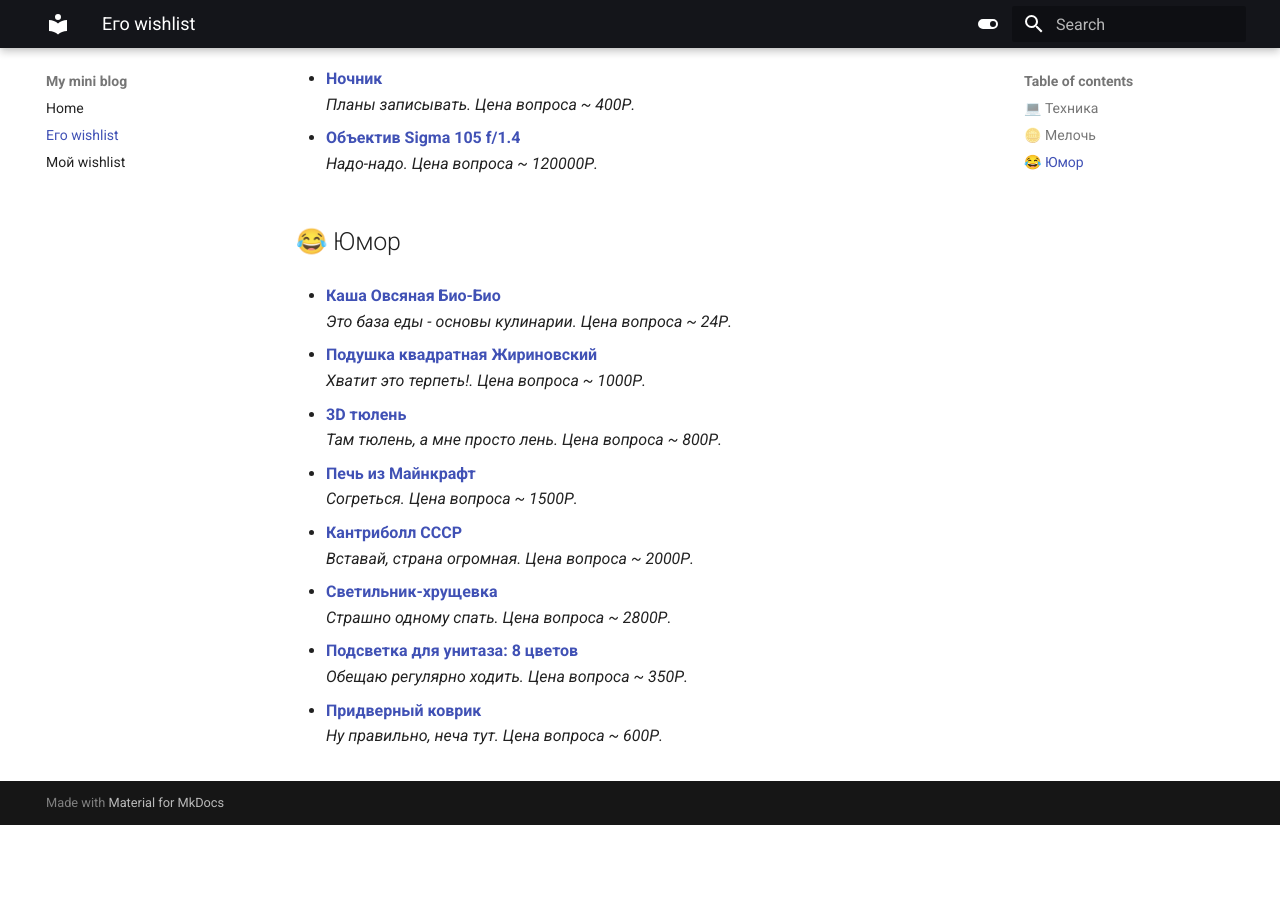
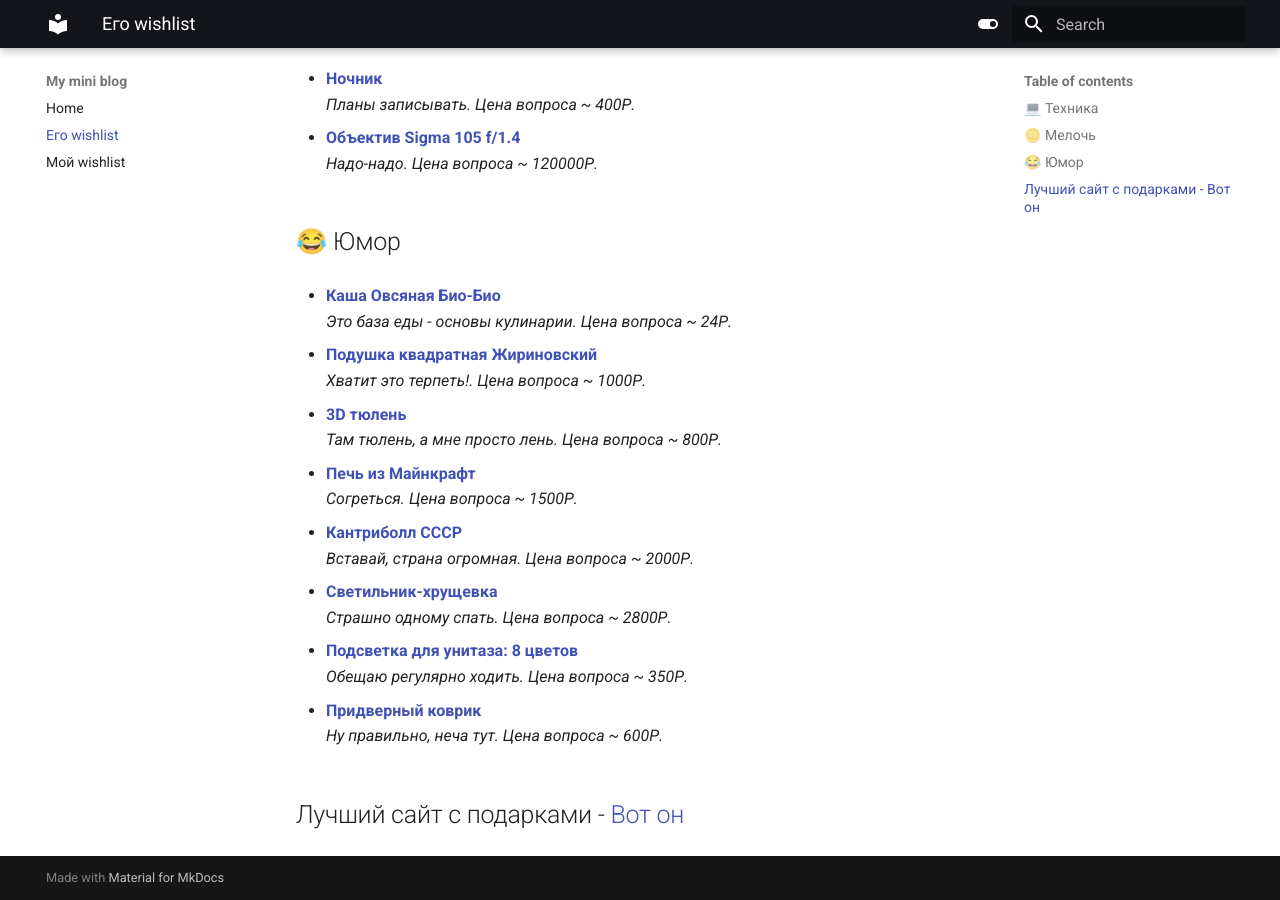
Before and after one commit to Feldmarshxll/personal-blog, an MkDocs documentation site: the page built from docs/Его wishlist 🎉.md, in a window 1280 px wide and 900 px high, scrolled down 718 px. Built offline with MkDocs 1.6.1 and Material for MkDocs 9.7.7, drawn with Linux system fonts in a browser that asks for light colours; before the commit the page ends 1543 px from its top, so only the background shows below that.

Commit message:
Update wishlist

```diff
--- a/docs/Его wishlist 🎉.md
+++ b/docs/Его wishlist 🎉.md
@@ -54,3 +54,5 @@
 
 - **[Придверный коврик](https://market.yandex.ru/cc/8k96Tiv)**
   _Ну правильно, неча тут. Цена вопроса ~ 600Р._
+
+## Лучший сайт с подарками - [Вот он](https://shop.pygen.ru/)
```
Also changed, not shown: docs/Мой wishlist 🎉.md (+2 -0 lines).
